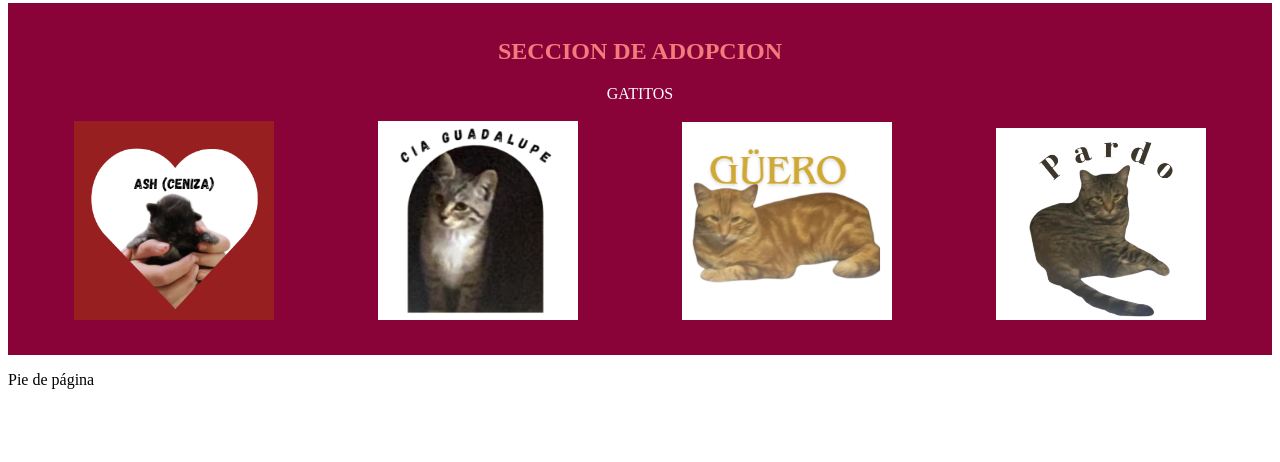
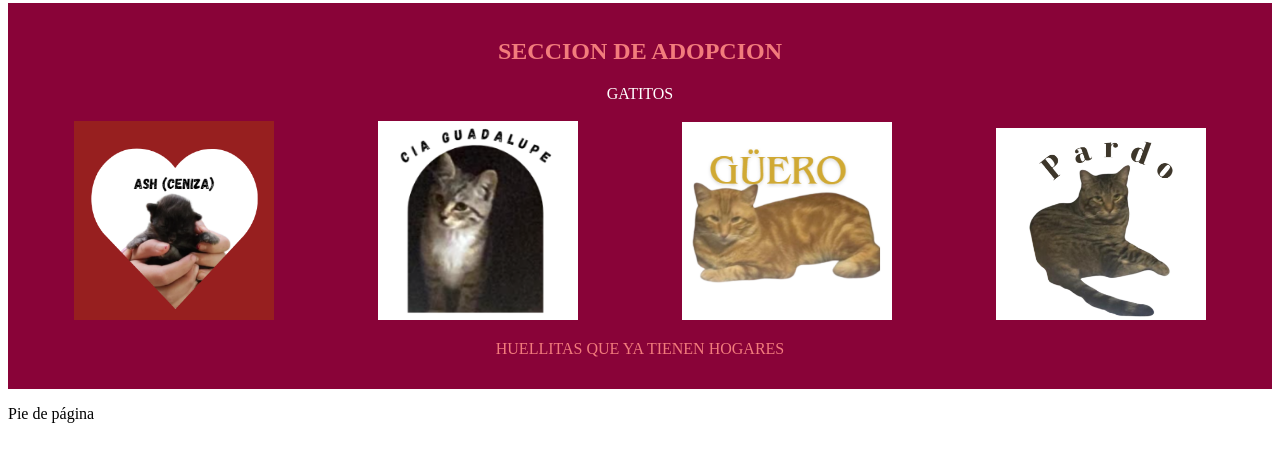
Before and after one commit to carrazcosofia-elena/Huellitascomunitarias, a plain HTML site: page 2PAGINA.html in a window 1280 px wide. Shown: the part 160-622 px from the top of the page. Drawn offline with Linux system fonts and the light colour scheme.

Commit message:
edicion extrema

```diff
--- a/2PAGINA.html
+++ b/2PAGINA.html
@@ -22,13 +22,16 @@
     <main>
         <section>
             <article >
-                <h2 style=" text-align: center; color: rgb(242, 124, 124); "> SECCION DE ADOPCION </h2>
+                <h2  style=" text-align: center;color: rgb(242, 124, 124); "> SECCION DE ADOPCION </h2>
                 <p style=" text-align: center; color: rgb(255, 255, 255); " >  GATITOS <br>
                 <br>
                 <img src="Imagenes/ASHITOPAPA.png"alt="ASHITOPAPA" class="article" width="200" style="margin-right: 100px;">
                 <img src="Imagenes/ciaguadalupe.png" alt="ciaguadalupe" class="article" width="200" style="margin-right: 100px;">
                 <img src="Imagenes/GUERO.png" alt="GUERO" class="article" width="210" style="margin-right: 100px;">
                 <img src="Imagenes/PARDIBOY.png" alt="GUERO" class="article" width="210">
+                </p>
+                <p style=" text-align: center;color: rgb(242, 124, 124); ">
+                    HUELLITAS QUE YA TIENEN HOGARES
                 </p>
             </article>
         </section>
```
